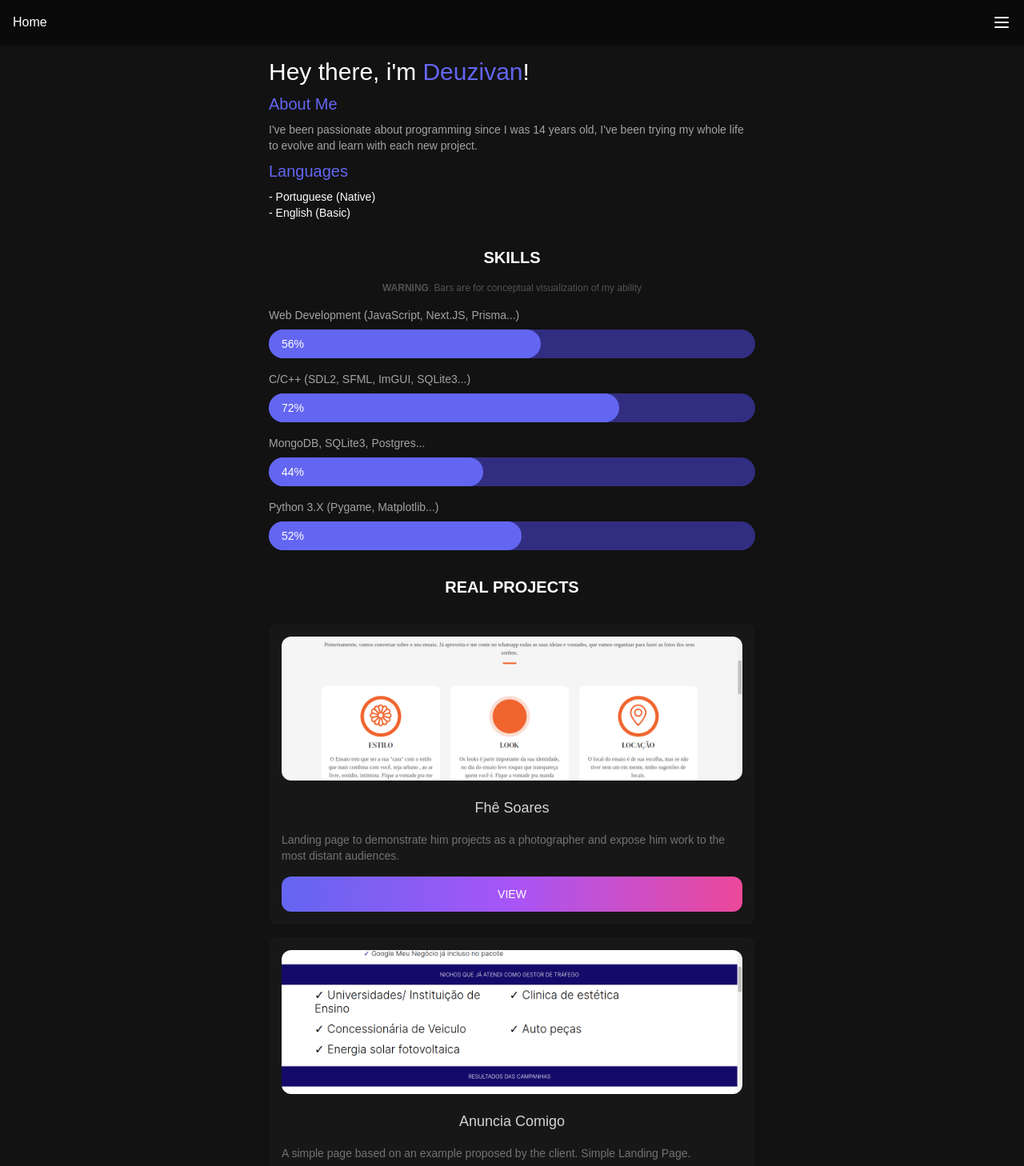
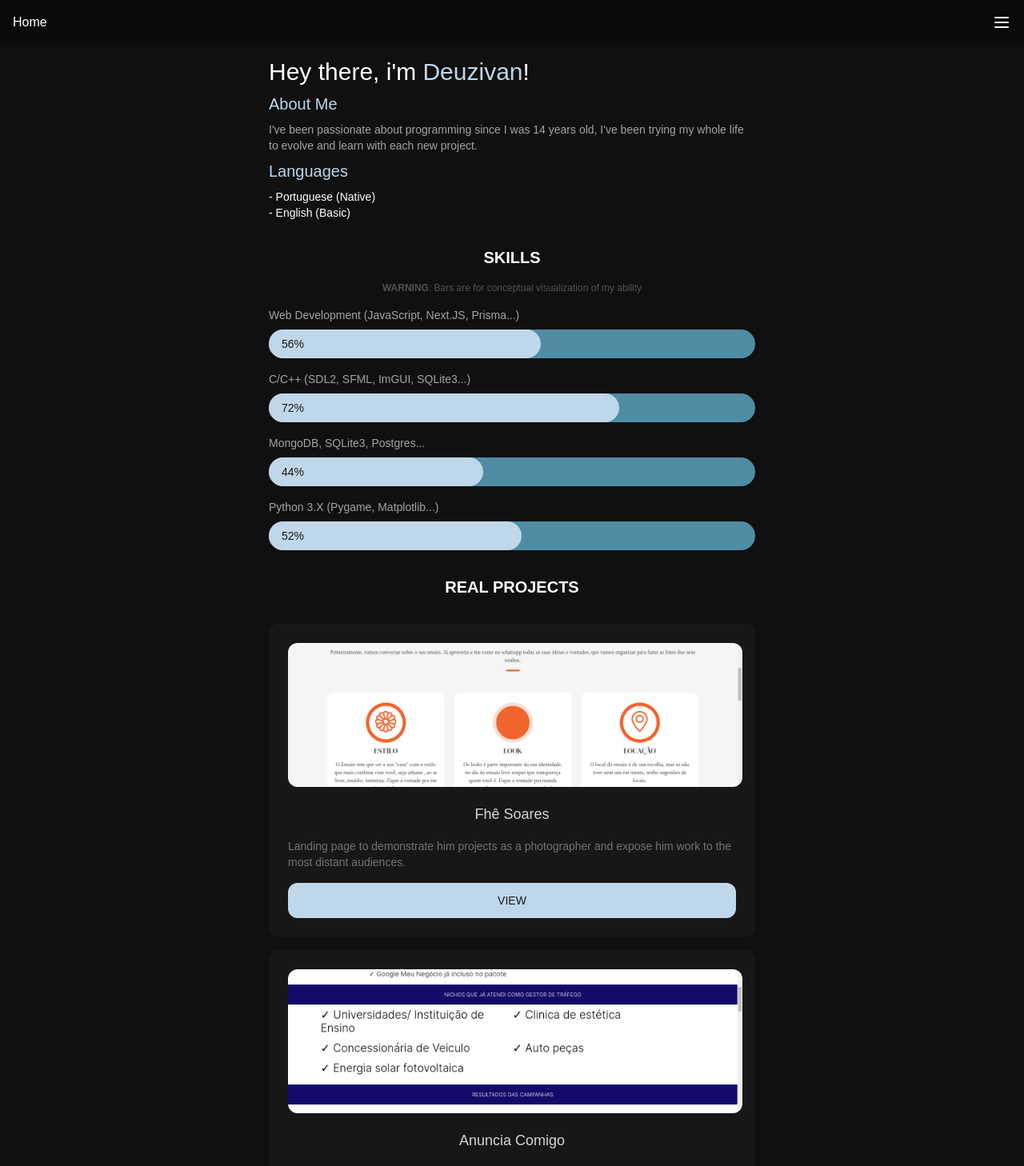
Before and after one commit to DeuzivanViana/my-website, a Next.js app: page / in a window 1280 px wide. Shown: the top 1458 px of the page at 80% size. Built offline with nearby package versions, Linux system fonts and the light colour scheme.

Commit message:
update ui to change color palete

```diff
--- a/app/components/App/index.js
+++ b/app/components/App/index.js
@@ -12,8 +12,10 @@ export const App = () => {
             <NavigationBar/>
             <div className='max-w-screen-sm m-auto'>
                 <Banner/>
+
                 <motion.h1 initial={{opacity: 0}} whileInView={{opacity: 1.5}} transition={{duration: 1}} className='text-xl text-white p-4 uppercase text-center'><strong>SKILLS</strong></motion.h1>
                 <motion.p initial={{opacity: 0}} whileInView={{opacity: 1.5}} transition={{duration: 2}} className='text-xs text-center text-neutral-600 p-4 pt-0'><strong>WARNING</strong>: Bars are for conceptual visualization of my ability</motion.p>
+
                 <Bar title={'Web Development (JavaScript, Next.JS, Prisma...)'} progress={56}/>
                 <Bar title={'C/C++ (SDL2, SFML, ImGUI, SQLite3...)'} progress={72}/>
                 <Bar title={'MongoDB, SQLite3, Postgres...'} progress={44}/>
--- a/app/components/Banner/index.js
+++ b/app/components/Banner/index.js
@@ -8,10 +8,10 @@ export const Banner = () => {
             whileInView={{opacity: 1, x: 0}}
             transition={{duration: 0.5}}
         >
-            <h1 className="text-3xl">Hey there, i&apos;m <span className="text-indigo-500">Deuzivan</span>!</h1>
-            <h2 className="text-indigo-500 text-xl py-2">About Me</h2>
+            <h1 className="text-3xl">Hey there, i&apos;m <span className="text-[#BFD7EA]">Deuzivan</span>!</h1>
+            <h2 className="text-[#BFD7EA] text-xl py-2">About Me</h2>
             <p className="text-sm text-neutral-400">I&apos;ve been passionate about programming since I was 14 years old, I&apos;ve been trying my whole life to evolve and learn with each new project.</p>
-            <h2 className="text-indigo-500 text-xl py-2">Languages</h2>
+            <h2 className="text-[#BFD7EA] text-xl py-2">Languages</h2>
             <ul>
                 <li className="text-sm">- Portuguese (Native)</li>
                 <li className="text-sm">- English (Basic)</li>
--- a/app/components/Bar/index.js
+++ b/app/components/Bar/index.js
@@ -5,8 +5,8 @@ export const Bar = ({ title, progress }) => {
     return (
         <>
             <h2 className="text-neutral-400 text-sm ml-4">{ title }</h2>
-            <div className="bg-indigo-900 m-4 rounded-full text-sm text-white mt-2">
-                <motion.span className={`bg-indigo-500  p-2 pl-4 block rounded-full`}
+            <div className="bg-[#508CA4] m-4 rounded-full text-sm text-neutral-900 mt-2">
+                <motion.span className={`bg-[#BFD7EA]  p-2 pl-4 block rounded-full`}
                     initial={{width: 0}}
                     whileInView={{width: `${progress}%`}}
                     transition={{duration: 100 / progress}}
--- a/app/components/Project/index.js
+++ b/app/components/Project/index.js
@@ -17,7 +17,7 @@ export const Project = ( { title, description, src_list, href = "#" } ) => {
     }, [img_index, src_list]);
 
     return (
-        <motion.div className="text-white bg-neutral-900 rounded-xl m-4 shadow-sm relative pb-4 overflow-hidden"
+        <motion.div className="text-white bg-neutral-900 rounded-xl m-4 shadow-sm relative pb-6 p-2 overflow-hidden"
             initial={{opacity: 0, scale: 0.01}}
             whileInView={{opacity: 1, scale: 1}}
             transition={{duration: 0.3}}
@@ -39,7 +39,7 @@ export const Project = ( { title, description, src_list, href = "#" } ) => {
 
             <h1 className="text-lg text-center pt-[13.5rem] text-neutral-300">{ title }</h1>
             <p className="text-sm p-4 text-neutral-500">{ description }</p>
-            <Link href={href} className="bg-gradient-to-r from-indigo-500 via-purple-500 to-pink-500 p-3 block rounded-xl text-center text-sm hover:bg-indigo-300 ml-4 mr-4">VIEW</Link>
+            <Link href={href} className="bg-[#BFD7EA] p-3 block rounded-xl text-center text-sm hover:bg-indigo-300 ml-4 mr-4 text-neutral-900">VIEW</Link>
         </motion.div>
     )
 }
--- a/app/globals.css
+++ b/app/globals.css
@@ -11,5 +11,5 @@
 
 :root {
   --tw-bg-opacity: 1;
-  background-color: rgb(18 18 18 / var(--tw-bg-opacity));
+  background-color: #101010;
 }
```
